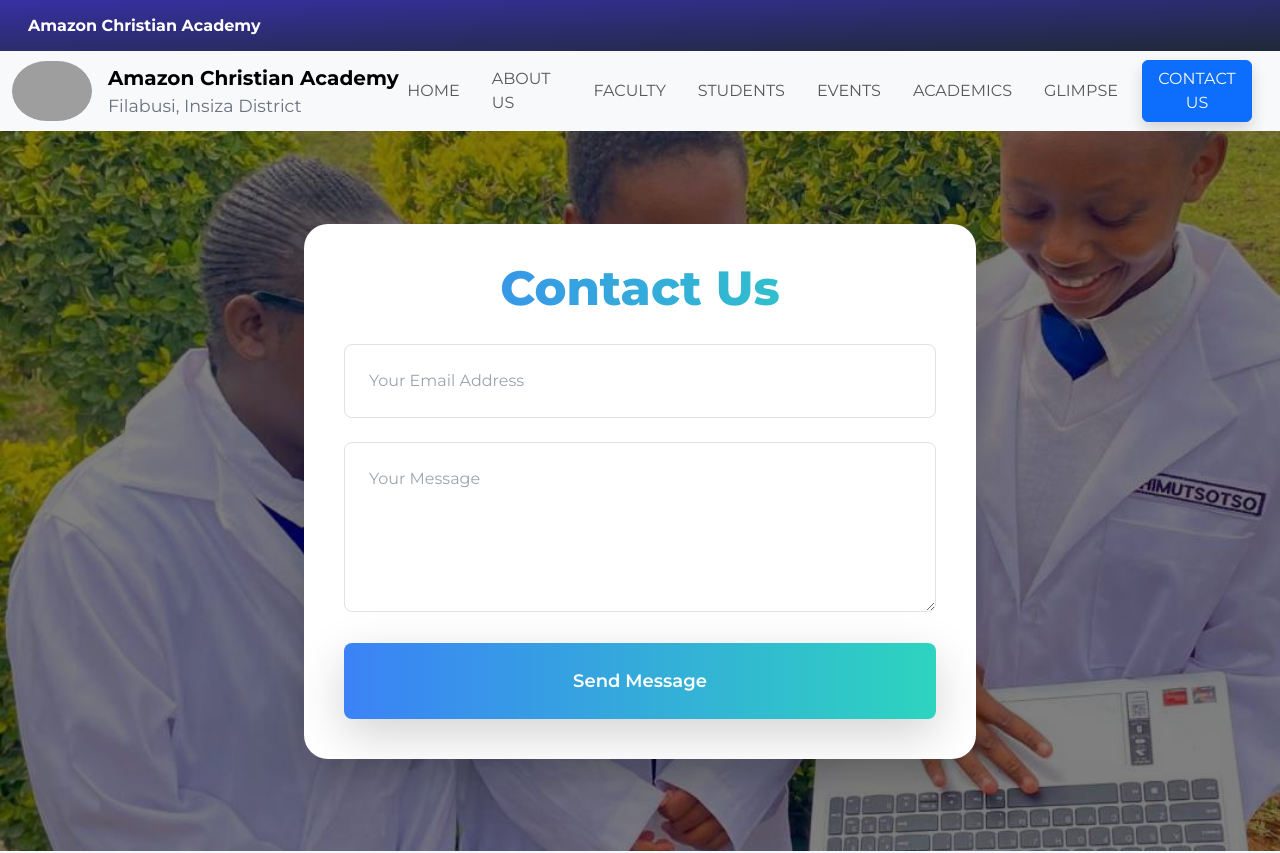
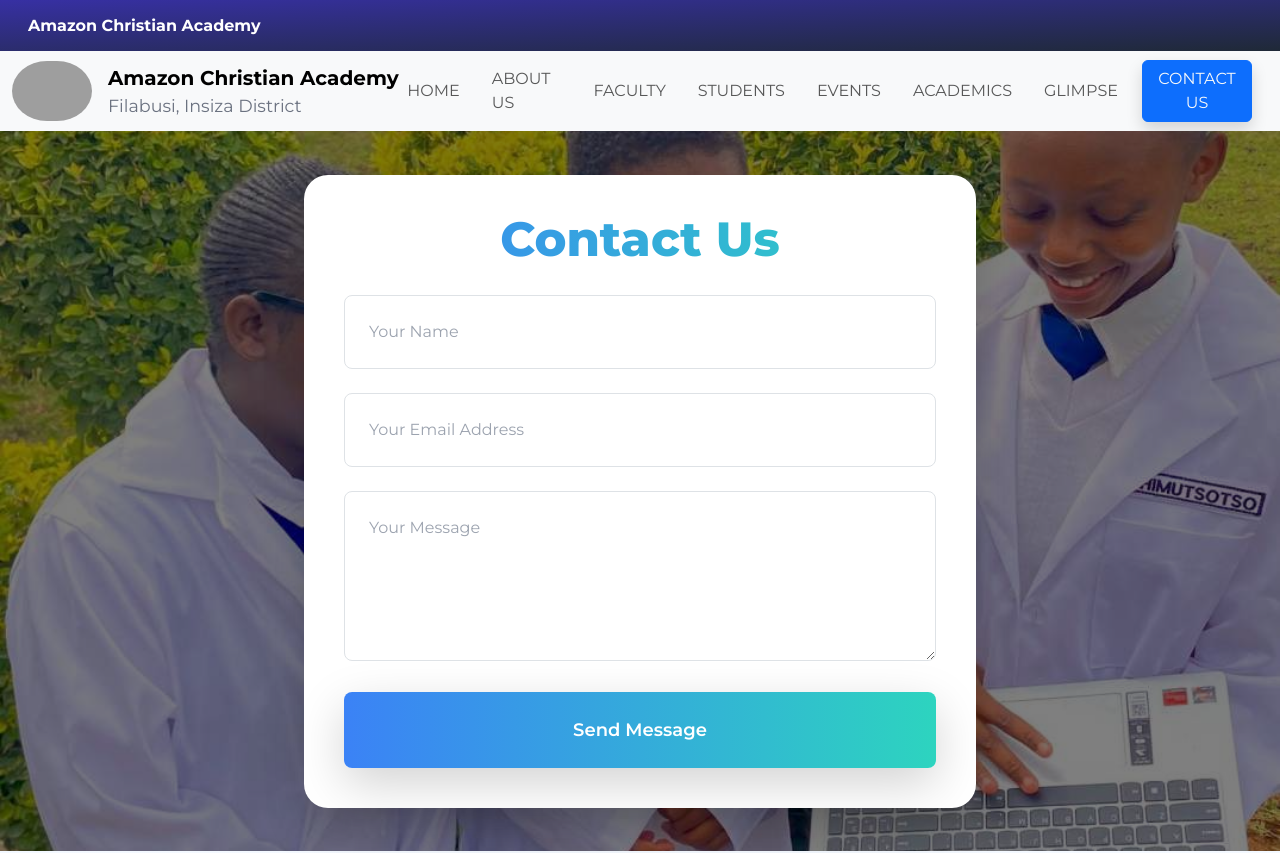
Before and after one commit to nqabasikeyi/ACA, a React (Vite) app: page /contact in a window 1280 px wide. Shown: the top 853 px of the page. Built offline with nearby package versions, Linux system fonts and the light colour scheme; grey boxes are pictures that could not be loaded.

Commit message:
Add files via upload

```diff
--- a/package.json
+++ b/package.json
@@ -13,7 +13,7 @@
     "@emailjs/browser": "^4.4.1",
     "@emotion/react": "^11.13.0",
     "@emotion/styled": "^11.13.0",
-    "@headlessui/react": "^2.2.8",
+    "@headlessui/react": "^2.2.9",
     "@headlessui/tailwindcss": "^0.2.2",
     "@mui/icons-material": "^5.16.4",
     "@mui/material": "^5.16.4",
--- a/src/components/Contact.jsx
+++ b/src/components/Contact.jsx
@@ -10,12 +10,26 @@ function Contact() {
 
   const sendEmail = async (e) => {
     e.preventDefault();
-    alert("Message sent successfully!");
-    navigate("/home");
+
+    try {
+       await emailjs.sendForm(
+        "service_jdydgdx",   // Replace with your EmailJS service ID
+        "template_isq55fy",
+        form.current,
+        "jrIGv6A_SlTCeYJXj"
+      );
+
+      alert("Message sent successfully!");
+      navigate("/home");
+    } catch (error) {
+      console.error(error.text);
+      alert("Failed to send message. Please try again.");
+    }
   };
 
   return (
     <div className="bg-gradient-to-b from-blue-50 to-white min-h-screen">
+      {/* Hero Section */}
       <div
         className="relative h-[90vh] bg-cover bg-center"
         style={{ backgroundImage: `url(${carousel1})` }}
@@ -23,9 +37,6 @@ function Contact() {
         <div className="absolute inset-0 bg-black bg-opacity-50 flex items-center justify-center">
           <div className="container mx-auto px-6 mt-5 lg:mt-0 lg:mb-0 mb-5">
             <form
-              name="contact"
-              method="POST"
-              data-netlify="true"
               ref={form}
               onSubmit={sendEmail}
               className="bg-white bg-opacity-95 max-w-2xl mx-auto p-10 rounded-3xl shadow-2xl transform hover:scale-105 transition duration-300"
@@ -33,6 +44,13 @@ function Contact() {
               <h2 className="text-5xl font-extrabold mb-8 text-center text-blue-800 bg-clip-text text-transparent bg-gradient-to-r from-blue-500 to-teal-400">
                 Contact Us
               </h2>
+              <input
+                type="text"
+                name="name"
+                placeholder="Your Name"
+                className="w-full p-4 mb-6 rounded-lg border border-gray-300 focus:outline-none focus:ring-2 focus:ring-blue-500 transition duration-300"
+                required
+              />
               <input
                 type="email"
                 name="email"
@@ -58,6 +76,7 @@ function Contact() {
         </div>
       </div>
 
+      {/* Contact Info */}
       <div className="container mx-auto py-20 px-6">
         <h2 className="text-5xl font-extrabold mb-16 text-center text-blue-900 bg-clip-text text-transparent bg-gradient-to-r from-blue-500 to-teal-400">
           Get In Touch
@@ -65,7 +84,7 @@ function Contact() {
         <div className="grid grid-cols-1 md:grid-cols-2 gap-10">
           <div className="p-8 bg-white shadow-xl rounded-3xl hover:shadow-2xl transition duration-300 transform hover:scale-105 text-center">
             <AccessTime
-              className="text-5xl text-blue-500 mb-6 mx-auto "
+              className="text-5xl text-blue-500 mb-6 mx-auto"
               style={{ fontSize: "3rem" }}
             />
             <h3 className="text-2xl font-semibold mb-4 text-center text-blue-800">
@@ -92,6 +111,7 @@ function Contact() {
         </div>
       </div>
 
+      {/* Admission Info */}
       <div className="bg-blue-50 py-20 px-6">
         <div className="container mx-auto">
           <h2 className="text-5xl font-extrabold text-center mb-16 text-blue-900 bg-clip-text text-transparent bg-gradient-to-r from-blue-500 to-teal-400">
@@ -139,6 +159,7 @@ function Contact() {
         </div>
       </div>
 
+      {/* Google Map */}
       <div className="container mx-auto py-20 px-6">
         <h2 className="text-5xl font-extrabold text-center mb-16 text-blue-900 bg-clip-text text-transparent bg-gradient-to-r from-blue-500 to-teal-400">
           Find Us On The Map
--- a/src/components/Main1.jsx
+++ b/src/components/Main1.jsx
@@ -18,7 +18,7 @@ function Main1() {
           <div className='flex items-center gap-3 justify-start '>
             <img src={noma} className='shadow rounded-full w-[80px] lg:w-[90px] h-[80px] lg:h-[90px] object-cover' alt="Chairman" />
             <div className='flex flex-col'>
-              <span className='lg:text-2xl text-xl font-bold'>Nomathamsanqa Mlangeni</span>
+              <span className='lg:text-2xl text-xl font-bold'>Mrs N Mlangeni</span>
               <span className='text-sm text-grey-500'>School Administrator</span>
             </div>
           </div>
```
Also changed, not shown: 1 other file (tests, documents, lock files or other folders).
